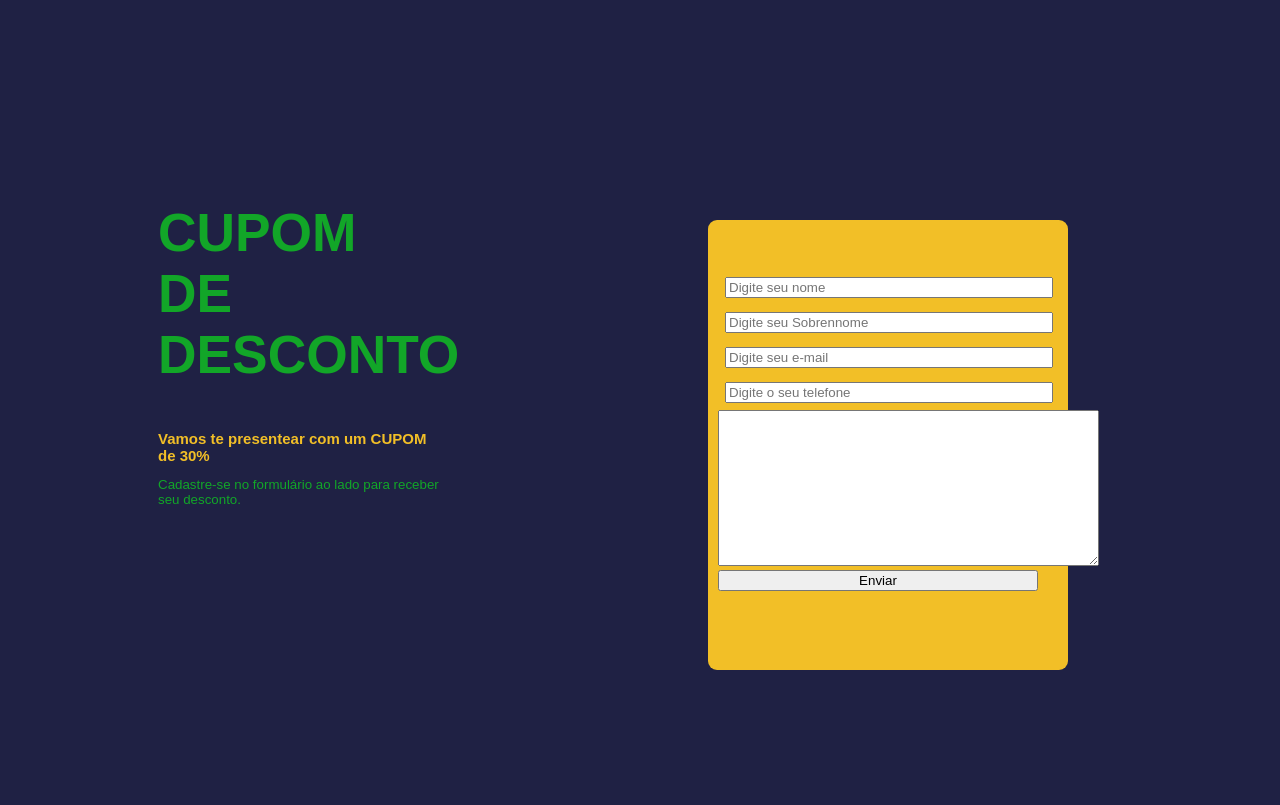
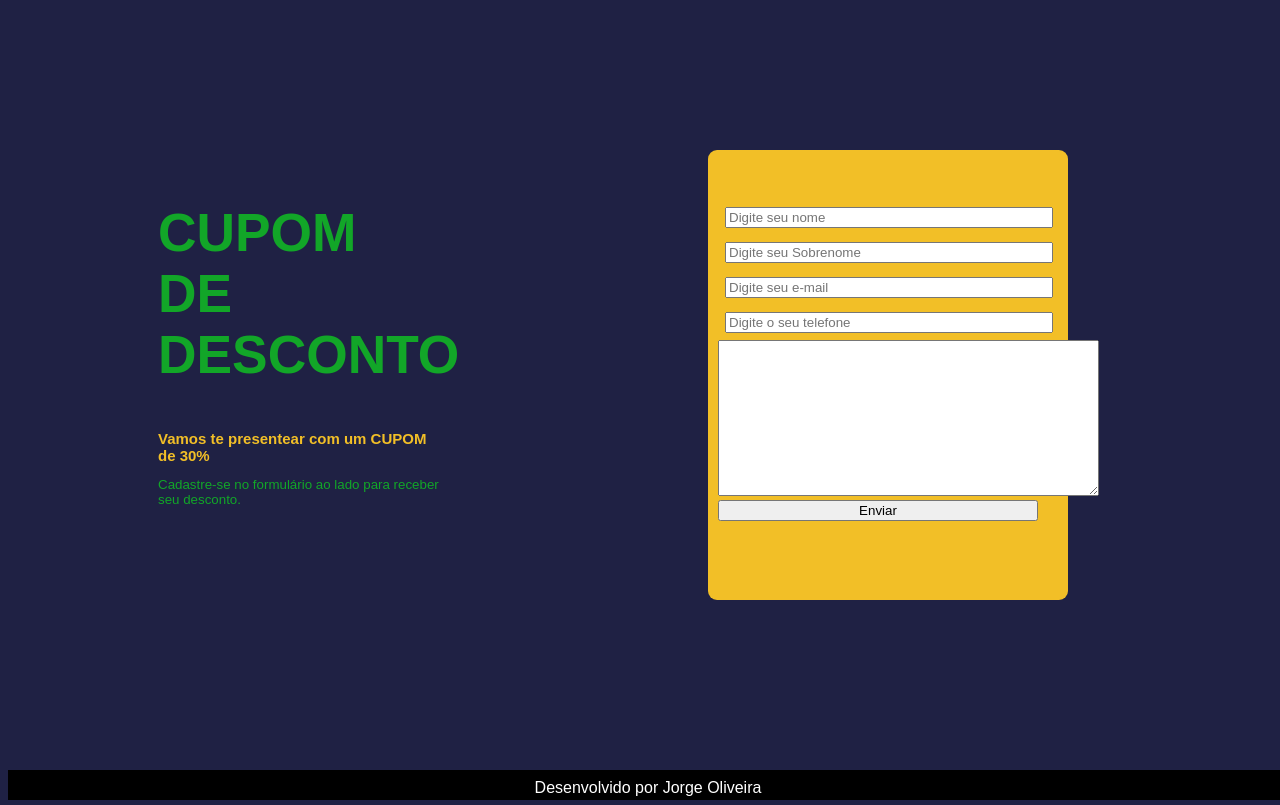
Before and after one commit to Jorge-felipe/landingpage, a plain HTML site: page index.html in a window 1280 px wide. Drawn offline with Linux system fonts and the light colour scheme.

Commit message:
Add files via upload

```diff
--- a/index.html
+++ b/index.html
@@ -9,7 +9,7 @@
 </head>
 <body>
     <section class="infos"><h1>CUPOM DE DESCONTO</h1>
-        <h2>Vamos te presentear com um CUPOM de 30%</h2>
+        <h2>Vamos te presentear com um <b>CUPOM</b> de <b>30%</b></h2>
         <p>Cadastre-se no formulário ao lado para receber seu desconto.</p>
     </section>
     <div class="main1">
@@ -17,7 +17,7 @@
        <form>
         <div class="input"><input type="text" alt="Nome" placeholder="Digite seu nome" >
         </div>
-        <div class="input"> <input type="text" alt="Sobrenome" placeholder="Digite seu Sobrennome">
+        <div class="input"> <input type="text" alt="Sobrenome" placeholder="Digite seu Sobrenome">
         </div>
         <div class="input">
         <input type="email" alt="email" placeholder="Digite seu e-mail">
@@ -29,7 +29,7 @@
         <div class="bot"><input type="button" value="Enviar"></div>
         </div>
        </form>
-
+       <footer>Desenvolvido por Jorge Oliveira</footer>
     </main>
 </div>
 
--- a/style.css
+++ b/style.css
@@ -42,5 +42,16 @@ input {
     padding-top: 150px;
 }
 .main1{
-    margin: -300px 10px 10px 700px;
+    margin: -370px 10px 10px 700px;
 }
+footer {
+    font-family: Arial, Helvetica, sans-serif;
+    position: absolute;
+    bottom: 0;
+    background-color: rgb(0, 0, 0);
+    color: #FFF;
+    width: 100%;
+    height: 30px;
+    text-align: center;
+    line-height: 35px;
+}
```
